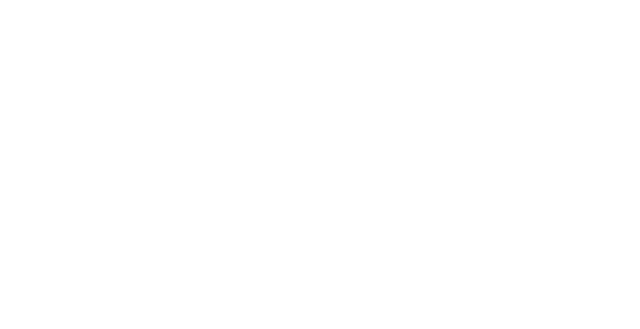
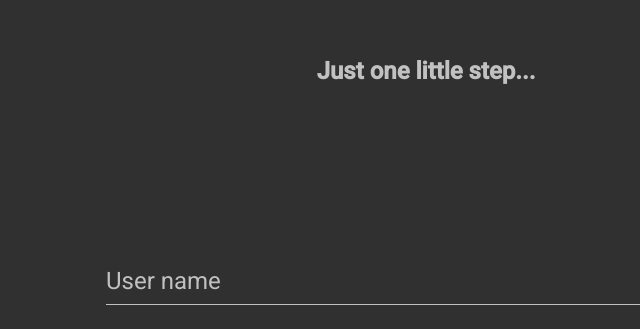
Before and after one commit to EfimRoz/Book-Search, an Angular app: page / in a window 1280 px wide. Shown: the part 163-492 px from the top of the page, without its empty margins (214-854 px from the left). Built offline with nearby package versions, Linux system fonts and the light colour scheme.

Commit message:
coded the welcome page

```diff
--- a/src/app/app-routing.module.ts
+++ b/src/app/app-routing.module.ts
@@ -1,8 +1,12 @@
 import { NgModule } from '@angular/core';
 import { Routes, RouterModule } from '@angular/router';
+import { WelcomeComponent } from './welcome/welcome.component';
 
 
-const routes: Routes = [];
+const routes: Routes = [
+  { path: '',   component: WelcomeComponent, pathMatch: 'full' },
+  // { path: '**', component: PageNotFoundComponent }
+];
 
 @NgModule({
   imports: [RouterModule.forRoot(routes)],
--- a/src/app/app.module.ts
+++ b/src/app/app.module.ts
@@ -5,6 +5,7 @@
 import { AppComponent } from './app.component';
 import { BrowserAnimationsModule } from '@angular/platform-browser/animations';
 import { WelcomeComponent } from './welcome/welcome.component';
+import {MatInputModule} from '@angular/material/input';
 
 @NgModule({
   declarations: [
@@ -14,7 +15,8 @@
   imports: [
     BrowserModule,
     AppRoutingModule,
-    BrowserAnimationsModule
+    BrowserAnimationsModule,
+    MatInputModule
   ],
   providers: [],
   bootstrap: [AppComponent]
--- a/src/app/welcome/welcome.component.html
+++ b/src/app/welcome/welcome.component.html
@@ -1 +1,8 @@
-<p>welcome works!</p>
+<section>
+    <h2>Just one little step...</h2>
+    <form class="login">
+        <mat-form-field class="user-name">
+            <input matInput placeholder="User name">
+        </mat-form-field>
+    </form>
+</section>
--- a/src/app/welcome/welcome.component.scss
+++ b/src/app/welcome/welcome.component.scss
@@ -0,0 +1,25 @@
+section {
+    width: 100%;
+    height: 100%;
+    display: inline-grid;
+    grid-template-rows: 25% 25% 25% 25%;
+    grid-template-columns: 25% 50% 25%;
+}
+
+h2 {
+    display: flex;
+    justify-content: center;
+    color: rgba(255, 255, 255, 0.7);
+    grid-column-start: 2;
+    grid-row-start: 2;
+}
+
+.login {
+    grid-column-start: 2;
+    grid-row-start: 3;
+}
+.user-name {
+    color:white;
+    font-size: x-large;
+    width: 85%;
+}
--- a/src/styles.scss
+++ b/src/styles.scss
@@ -1,4 +1,11 @@
 /* You can add global styles to this file, and also import other style files */
 
-html, body { height: 100%; }
-body { margin: 0; font-family: Roboto, "Helvetica Neue", sans-serif; }
+html, body {
+    height: 100%;
+}
+html {
+    background-color: #303030;
+}
+body {
+    margin: 0; font-family: Roboto, "Helvetica Neue", sans-serif;
+}
```
